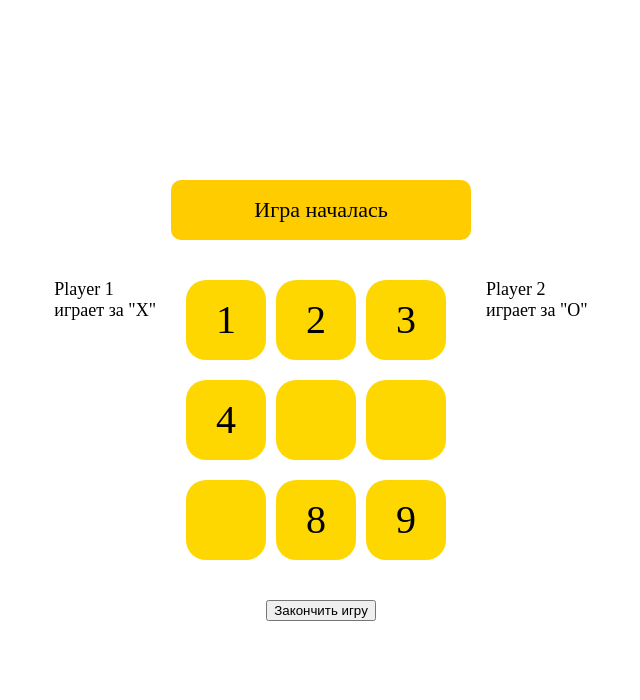
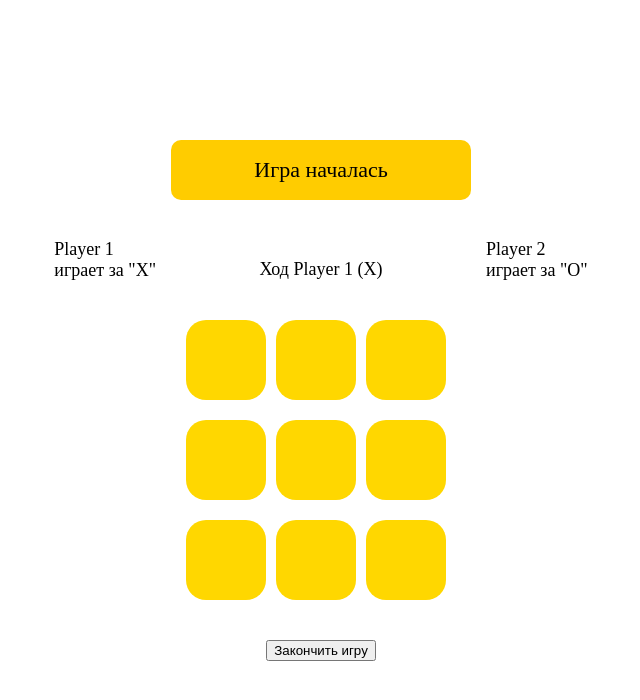
Before and after one commit to MaksimDzha/tic-tac-toe-front, a React app: page / in a window 1280 px wide. Both pictures are taken after a click on the button "Начать игру". Shown: the top 700 px of the page, without its empty margins (319-959 px from the left). Built offline with nearby package versions, Linux system fonts and the light colour scheme.

Commit message:
Логика проверки + недоработан вывод победителя

```diff
--- a/src/components/App.js
+++ b/src/components/App.js
@@ -39,33 +39,59 @@ const style = {
   }
 };
 
+
+const endGame = ({playTheGame, table, winner}) => (
+        <div style={style.game}>
+            <div style={style.gameName}>Игра окончена</div>
+            <div>table</div>
+            <div style={style.buttons}>
+                <button onClick={() => playTheGame(false)}>Начать новую игру</button>
+            </div>
+        </div>
+)
+
 class App extends Component {
     constructor(props) {
         super(props);
         this.state = {
         size: 3,
         isGameRun: false,
+        isGameOver: false,
         users: ["Player 1", "Player 2"]
         };
-        this.playTheGame = this.playTheGame.bind(this)
+        this.playTheGame = this.playTheGame.bind(this),
+        this.gameOver = this.gameOver.bind(this)
     }
 
     changeName = (id, value) => (
-    this.setState(this.state.users.splice(id, 1, value)),
-    console.log(this.state.users[0])
+    this.setState(this.state.users.splice(id, 1, value))
     )
 
     playTheGame(isGameRun){
         this.setState({isGameRun});
     }
 
+    gameOver(isGameOver){
+            this.setState({isGameOver});
+        }
+
 
   render() {
       if (this.state.isGameRun) {
         return (
-          <Game playTheGame={this.playTheGame} size={this.state.size} users={this.state.users}/>
+            <Game playTheGame={this.playTheGame}
+            gameOver={this.gameOver}
+            size={this.state.size}
+            users={this.state.users}/>
         )
       }
+
+      if (this.state.isGameOver) {
+          return (
+            <EndGame playTheGame={this.playTheGame} table={this.props.newTable} winner={this.props.winner}/>
+          )
+       }
+
 
       return (
       <div style={style.start}>
--- a/src/components/Game.js
+++ b/src/components/Game.js
@@ -1,4 +1,5 @@
-import React from 'react';
+import React, { Component } from 'react';
+
 
 const style = {
   game: {
@@ -58,11 +59,9 @@ const style = {
    }
 };
 
-const nextStep = () => (
-    console.log("Ход!")
-)
 
-class Cell extends React.Component {
+
+class Cell extends Component {
   render() {
     return (
       <div style={style.icon} onClick = {this.props.onChange}>{this.props.value}</div>
@@ -70,32 +69,96 @@ class Cell extends React.Component {
   }
 }
 
-class BattleTable extends React.Component{
+class BattleTable extends Component{
 
-  state = {
+    constructor(props) {
+        super(props);
+        this.state = {
+        count: 1,
+        step: true,
         table: [
-        ["1","2","3"],
-        ["4","",""],
-        ["","8","9"]
-    ],
+            ["","",""],
+            ["","",""],
+            ["","",""]
+        ]}
+        this.changeValue = this.changeValue.bind(this)
+    };
 
-  };
+    nextStep = () => {
+        var tStep = this.state.step;
+        this.setState({step: (tStep == true ? false : true)});
+        this.setState({count: this.state.count + 1});
+        console.log(this.state.count);
+    }
+
     changeValue = (rowID, cellID) => {
         const {table} = this.state;
         const newTable = [...table];
         const newRow = [...table[rowID]];
-        newRow[cellID] = "X";
+        newRow[cellID] = this.state.step == true ? "X" : "O";
         newTable[rowID] = newRow;
+        if (this.check(newTable)){
+                const winner = this.state.step == true ? this.props.users[0] : this.props.users[1];
+                console.log("Победа " + winner);
+                gameOver(true);
+            }
         this.setState({table: newTable});
+        this.nextStep();
+
     }
+
+    check = (checkTable) => {
+        if (this.checkDiag(checkTable, "X") ||
+            this.checkDiag(checkTable, "O") ||
+            this.checkLines(checkTable, "X") ||
+            this.checkLines(checkTable, "O"))
+            return true;
+        return false;
+    }
+
+    checkDiag = (checkTable, elem) => {
+        var toRight = true;
+        var toLeft = true;
+        var i = 0;
+        checkTable.forEach((row, indexY) => {
+            row.forEach((value, indexX) => {
+                if (indexX == indexY) toRight &=(value == elem);
+                if ((indexX == 2-i)&(indexY == i)) toLeft &= (value == elem);
+            })
+            i++;
+        })
+        if (toRight || toLeft) return true;
+        return false;
+    }
+
+    checkLines = (checkTable, elem) => {
+        var columns = true;
+        var rows = true;
+        checkTable.forEach((row, indexY) => {
+            row.forEach((value, indexX) => {
+                        rows &= (checkTable[indexY][indexX] == elem);
+                        columns &= (checkTable[indexX][indexY] == elem);
+            })
+            if (rows || columns) return true;
+            columns = true;
+            rows = true;
+        })
+        return false;
+    }
+
+
     render(){
         const {size, users} = this.props;
         const {table} = this.state;
         return(
         <div style={style.row}>
-       {console.log(users[1])}
             <div style={style.playerName}>{users[0]}<br />играет за "X"</div>
             <div style={style.column}>
+            <div style={style.playerName}>
+                {
+                    this.state.step === true ? ('Ход ' + users[0] + ' (X)') : ('Ход ' + users[1] + ' (O)')
+                }
+            </div>
             {table.map((row, indexX) => {
                 return (
                     <div style={style.row} key={indexX}>{
@@ -109,10 +172,8 @@ class BattleTable extends React.Component{
                             )
                         })
                     }</div>
-
                 )
             })}
-
             </div>
             <div style={style.playerName}>{users[1]}<br />играет за "O"</div>
         </div>
@@ -120,10 +181,12 @@ class BattleTable extends React.Component{
     }
 }
 
-const Game = ({playTheGame, size, users}) => (
+const Game = ({playTheGame, gameOver, size, users}) => (
+
+
     <div style={style.game}>
         <div style={style.gameName}>Игра началась</div>
-        <div><BattleTable size={size} users={users} /></div>
+        <div><BattleTable gameOver={gameOver} size={size} users={users} /></div>
         <div style={style.buttons}>
             <button onClick={() => playTheGame(false)}>Закончить игру</button>
         </div>
```
Also changed, not shown: 1 other file (tests, documents, lock files or other folders). Lines whose indentation alone changed are shown as unchanged.
